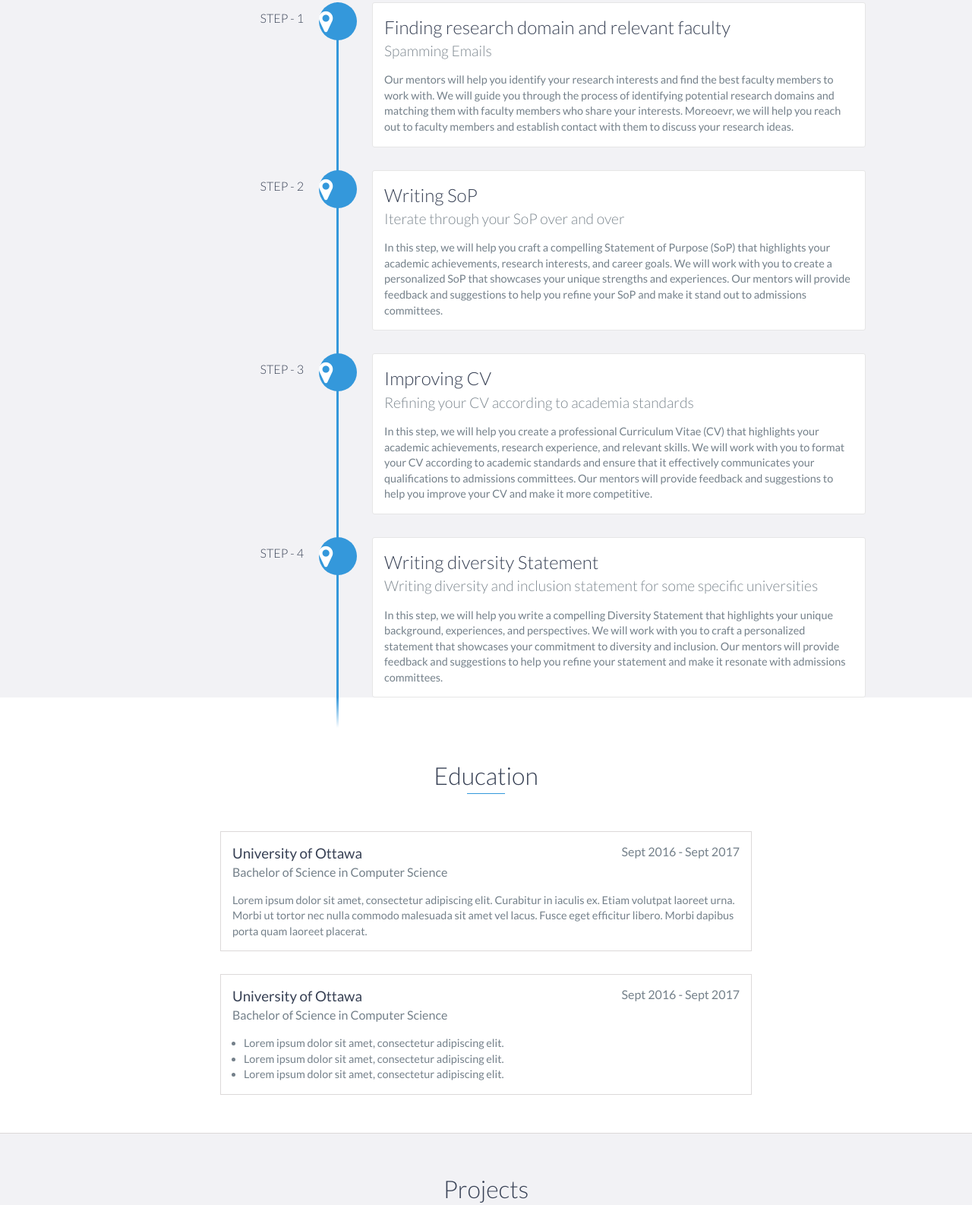
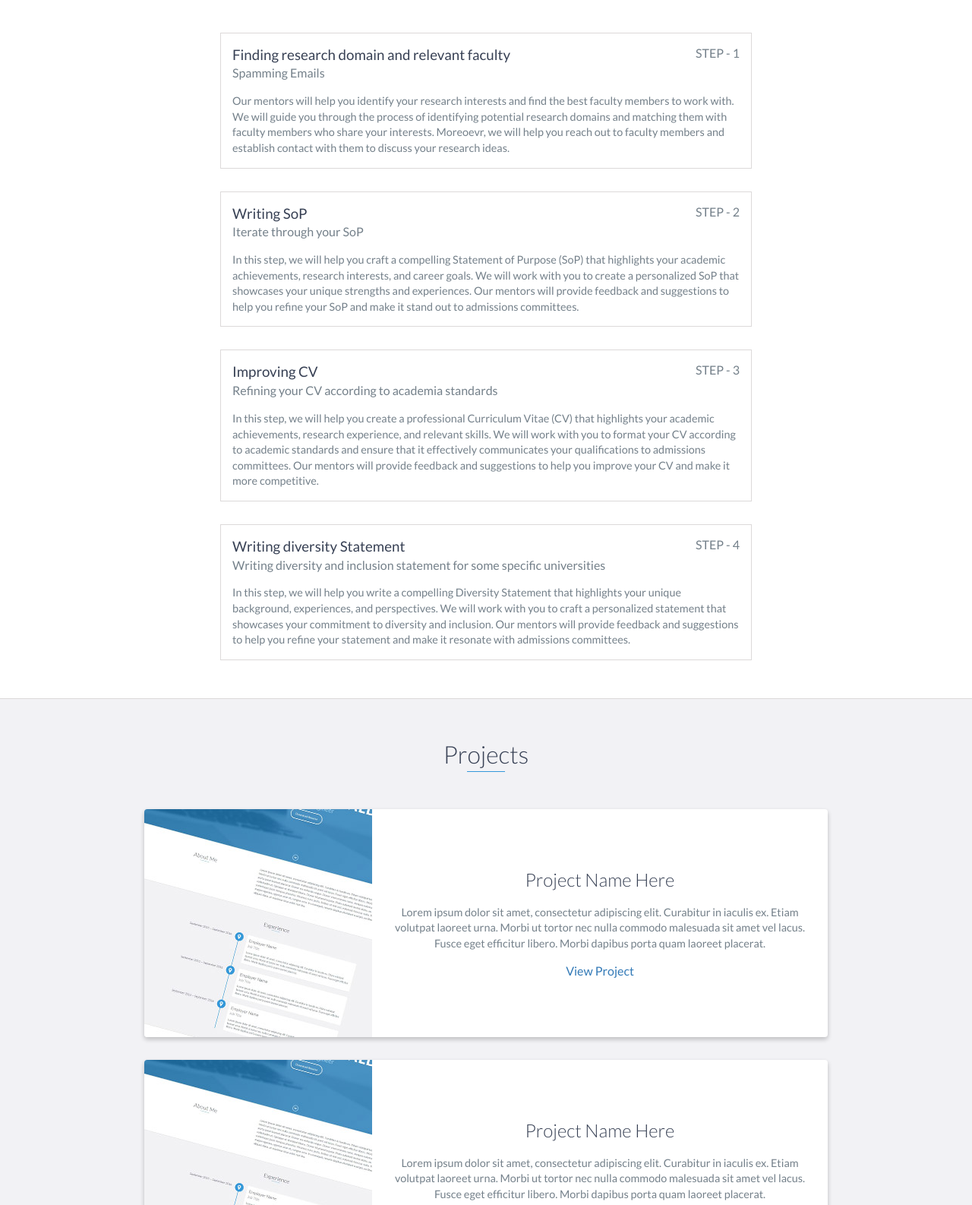
Before and after one commit to GradCompas/GradCompas.github.io, a website: page index.html in a window 1280 px wide. Shown: the part 1214-2800 px from the top of the page at 76% size. Drawn offline with nearby package versions, Linux system fonts and the light colour scheme.

Commit message:
Love changes

```diff
--- a/index.html
+++ b/index.html
@@ -28,10 +28,7 @@
                 <a href="#about">About</a>
             </li>
             <li>
-                <a href="#ourservices">Our Services</a>
-            </li>
-            <li>
-                <a href="#education">Education</a>
+                <a href="#education">Our Services</a>
             </li>
             <li>
                 <a href="#projects">Projects</a>
@@ -82,71 +79,44 @@
     </div>
     <!-- End #about -->
 
-    <div id="ourservices" class="background-alt">
+
+    <div id="education">
         <h2 class="heading">Our Services</h2>
-        <div id="experience-timeline">
-            <div data-date="STEP - 1">
+        <div class="education-block">
             <h3>Finding research domain and relevant faculty</h3>
+            <span class="education-date">STEP - 1</span>
             <h4>Spamming Emails</h4>
             <p>
                 Our mentors will help you identify your research interests and find the best faculty members to work with. We will guide you through the process of identifying potential research domains and matching them with faculty members who share your interests. Moreoevr, we will help you reach out to faculty members and establish contact with them to discuss your research ideas.
             </p>
         </div>
+        <!-- End .education-block -->
 
-            <div data-date="STEP - 2">
+        <div class="education-block">
             <h3>Writing SoP</h3>
-                <h4>Iterate through your SoP over and over</h4>
+            <span class="education-date">STEP - 2</span>
+            <h4>Iterate through your SoP</h4>
             <p>
                 In this step, we will help you craft a compelling Statement of Purpose (SoP) that highlights your academic achievements, research interests, and career goals. We will work with you to create a personalized SoP that showcases your unique strengths and experiences. Our mentors will provide feedback and suggestions to help you refine your SoP and make it stand out to admissions committees.
             </p>
         </div>
 
-            <div data-date="STEP - 3">
+        <div class="education-block">
             <h3>Improving CV</h3>
+            <span class="education-date">STEP - 3</span>
             <h4>Refining your CV according to academia standards</h4>
             <p>
                 In this step, we will help you create a professional Curriculum Vitae (CV) that highlights your academic achievements, research experience, and relevant skills. We will work with you to format your CV according to academic standards and ensure that it effectively communicates your qualifications to admissions committees. Our mentors will provide feedback and suggestions to help you improve your CV and make it more competitive.
             </p>
         </div>
 
-            <div data-date="STEP - 4">
+        <div class="education-block">
             <h3>Writing diversity Statement</h3>
+            <span class="education-date">STEP - 4</span>
             <h4>Writing diversity and inclusion statement for some specific universities</h4>
             <p>
                 In this step, we will help you write a compelling Diversity Statement that highlights your unique background, experiences, and perspectives. We will work with you to craft a personalized statement that showcases your commitment to diversity and inclusion. Our mentors will provide feedback and suggestions to help you refine your statement and make it resonate with admissions committees.
             </p>
-            </div>
-        </div>
-    </div>
-    <!-- End #experience -->
-
-    <div id="education">
-        <h2 class="heading">Education</h2>
-        <div class="education-block">
-            <h3>University of Ottawa</h3>
-            <span class="education-date">Sept 2016 - Sept 2017</span>
-            <h4>Bachelor of Science in Computer Science</h4>
-            <p>
-                Lorem ipsum dolor sit amet, consectetur adipiscing elit. Curabitur in iaculis ex. Etiam volutpat laoreet urna. Morbi ut tortor nec nulla commodo malesuada sit amet vel lacus. Fusce eget efficitur libero. Morbi dapibus porta quam laoreet placerat.
-            </p>
-        </div>
-        <!-- End .education-block -->
-
-        <div class="education-block">
-            <h3>University of Ottawa</h3>
-            <span class="education-date">Sept 2016 - Sept 2017</span>
-            <h4>Bachelor of Science in Computer Science</h4>
-            <ul>
-                <li>
-                    Lorem ipsum dolor sit amet, consectetur adipiscing elit.
-                </li>
-                <li>
-                    Lorem ipsum dolor sit amet, consectetur adipiscing elit.
-                </li>
-                <li>
-                    Lorem ipsum dolor sit amet, consectetur adipiscing elit.
-                </li>
-            </ul>
         </div>
         <!-- End .education-block -->
     </div>
```
Lines whose indentation alone changed are shown as unchanged.
